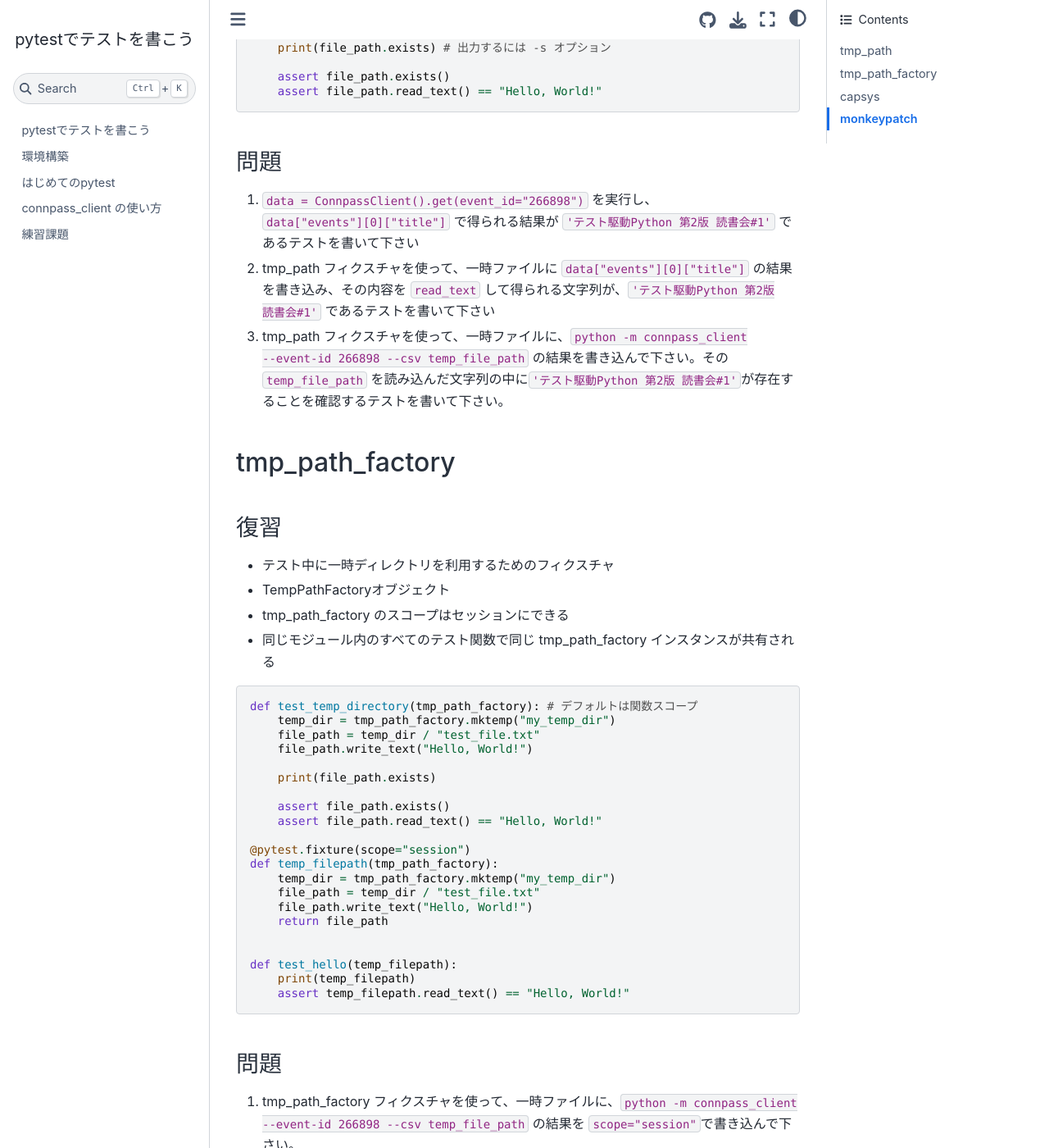
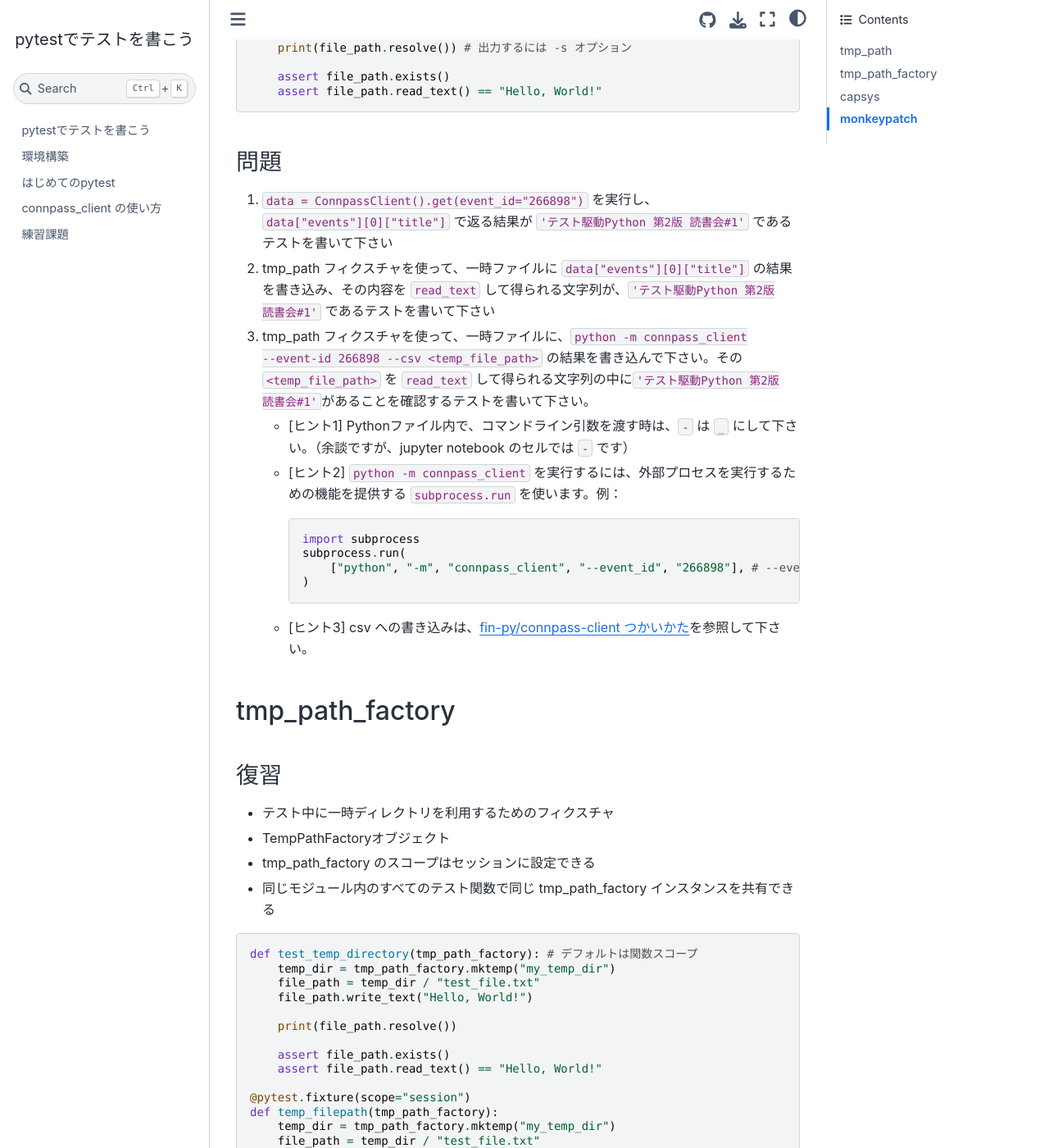
Before and after one commit to fin-py/pytest-hands-on, a Jupyter Book: the page built from docs/exercise2.md, in a window 1280 px wide and 1400 px high, scrolled down 637 px. Shown: the whole window at 82% size. Built offline with Jupyter Book 1.0.4 settings and Sphinx 7.4.7 and the Sphinx Book theme 1.1.4, drawn with Linux system fonts in a browser that asks for light colours; some of the changed text lies outside the part shown.

Commit message:
commit for merge

````diff
--- a/docs/exercise2.md
+++ b/docs/exercise2.md
@@ -14,7 +14,7 @@
     file_path = tmp_path / "test_file.txt"
     file_path.write_text("Hello, World!")
 
-    print(file_path.exists) # 出力するには -s オプション
+    print(file_path.resolve())  # 出力するには -s オプション
 
     assert file_path.exists()
     assert file_path.read_text() == "Hello, World!"
@@ -24,24 +24,33 @@
     file_path = tmp_path / "test_file.txt"
     file_path.write_text("Hello, World!")
 
-    print(file_path.exists) # 出力するには -s オプション
+    print(file_path.resolve()) # 出力するには -s オプション
 
     assert file_path.exists()
     assert file_path.read_text() == "Hello, World!"
 ```
 
 ### 問題
-1. `data = ConnpassClient().get(event_id="266898")` を実行し、`data["events"][0]["title"]` で得られる結果が `'テスト駆動Python 第2版 読書会#1'` であるテストを書いて下さい
+1. `data = ConnpassClient().get(event_id="266898")` を実行し、`data["events"][0]["title"]` で返る結果が `'テスト駆動Python 第2版 読書会#1'` であるテストを書いて下さい
 1. tmp_path フィクスチャを使って、一時ファイルに `data["events"][0]["title"]` の結果を書き込み、その内容を `read_text` して得られる文字列が、`'テスト駆動Python 第2版 読書会#1'` であるテストを書いて下さい
-1. tmp_path フィクスチャを使って、一時ファイルに、`python -m connpass_client --event-id 266898 --csv temp_file_path` の結果を書き込んで下さい。その `temp_file_path` を読み込んだ文字列の中に`'テスト駆動Python 第2版 読書会#1'`が存在することを確認するテストを書いて下さい。
+1. tmp_path フィクスチャを使って、一時ファイルに、`python -m connpass_client --event-id 266898 --csv <temp_file_path>` の結果を書き込んで下さい。その `<temp_file_path>` を `read_text` して得られる文字列の中に`'テスト駆動Python 第2版 読書会#1'`があることを確認するテストを書いて下さい。
+    - [ヒント1] Pythonファイル内で、コマンドライン引数を渡す時は、`-` は `_` にして下さい。（余談ですが、jupyter notebook のセルでは `-` です）
+    - [ヒント2] `python -m connpass_client` を実行するには、外部プロセスを実行するための機能を提供する `subprocess.run` を使います。例：
+        ```python
+        import subprocess
+        subprocess.run(
+            ["python", "-m", "connpass_client", "--event_id", "266898"], # --event-id ではなくて --event_id
+        )
+        ```
+    - [ヒント3] csv への書き込みは、[fin-py/connpass-client つかいかた](https://github.com/fin-py/connpass-client/tree/typer#%E3%81%A4%E3%81%8B%E3%81%84%E3%81%8B%E3%81%9F)を参照して下さい。
 
 ## tmp_path_factory
 
 ### 復習
 - テスト中に一時ディレクトリを利用するためのフィクスチャ
 - TempPathFactoryオブジェクト
-- tmp_path_factory のスコープはセッションにできる
-- 同じモジュール内のすべてのテスト関数で同じ tmp_path_factory インスタンスが共有される
+- tmp_path_factory のスコープはセッションに設定できる
+- 同じモジュール内のすべてのテスト関数で同じ tmp_path_factory インスタンスを共有できる
 
 ```python
 def test_temp_directory(tmp_path_factory): # デフォルトは関数スコープ
@@ -49,7 +58,7 @@
     file_path = temp_dir / "test_file.txt"
     file_path.write_text("Hello, World!")
 
-    print(file_path.exists)
+    print(file_path.resolve())
 
     assert file_path.exists()
     assert file_path.read_text() == "Hello, World!"
@@ -63,7 +72,7 @@
 
 
 def test_hello(temp_filepath):
-    print(temp_filepath)
+    print(temp_filepath.resolve())
     assert temp_filepath.read_text() == "Hello, World!"
 ```
 ### 問題
@@ -71,6 +80,7 @@
 1. 1で作ったフィクスチャを使って 文字列 `'テスト駆動Python 第2版 読書会#1'` が含まれているか確認するテストを書いて下さい。
 
 ## capsys
+- Pythonの標準出力と標準エラー出力をキャプチャし、テスト中にアクセスしてテスト結果を検証することができる
 
 ### 復習
 ```python
@@ -80,6 +90,8 @@
 ```
 ### subprocess.run の使い方
 ```python
+import subprocess
+
 def test_version_v1():
     output = subprocess.run(
         ["python", "-m", "connpass_client", "--version"],
@@ -90,7 +102,13 @@
     assert output == connpass_client.__version__
 ```
 ### CliRunnerの使い方
+- Typerは、Pythonのコマンドラインアプリケーションの構築を支援するフレームワーク
+- CliRunnerはそのテストサポートを提供
+- `invoke()` メソッドを使用して、テスト対象のコマンドを呼び出すことができる。引数やオプションを指定し、コマンドの実行結果を取得。
+
 ```python
+from typer.testing import CliRunner
+
 def test_version_v2():
     runner = CliRunner()
     result = runner.invoke(connpass_client.app, ["--version"])
@@ -105,7 +123,7 @@
     ```python
     {'events': [],\n 'results_available': 0,\n 'results_returned': 0,\n 'results_start': 1}
     ```
-1. コマンドラインで、connpass_clientを存在しないオプションを渡すと Usageが返ります。例:
+1. connpass_clientに存在しないオプションを渡すと Usageが返ります。例:
     ```bash
     > python -m connpass_client --taro
     Usage: python -m connpass_client [OPTIONS]
````
Also changed, not shown: 5 other files.
